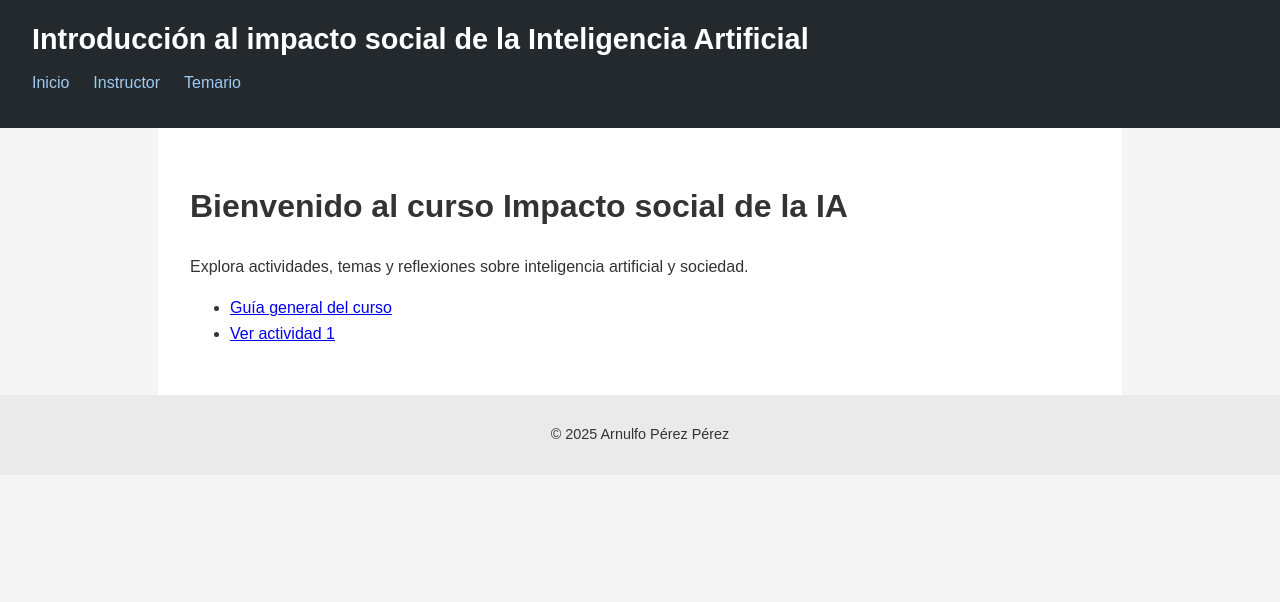
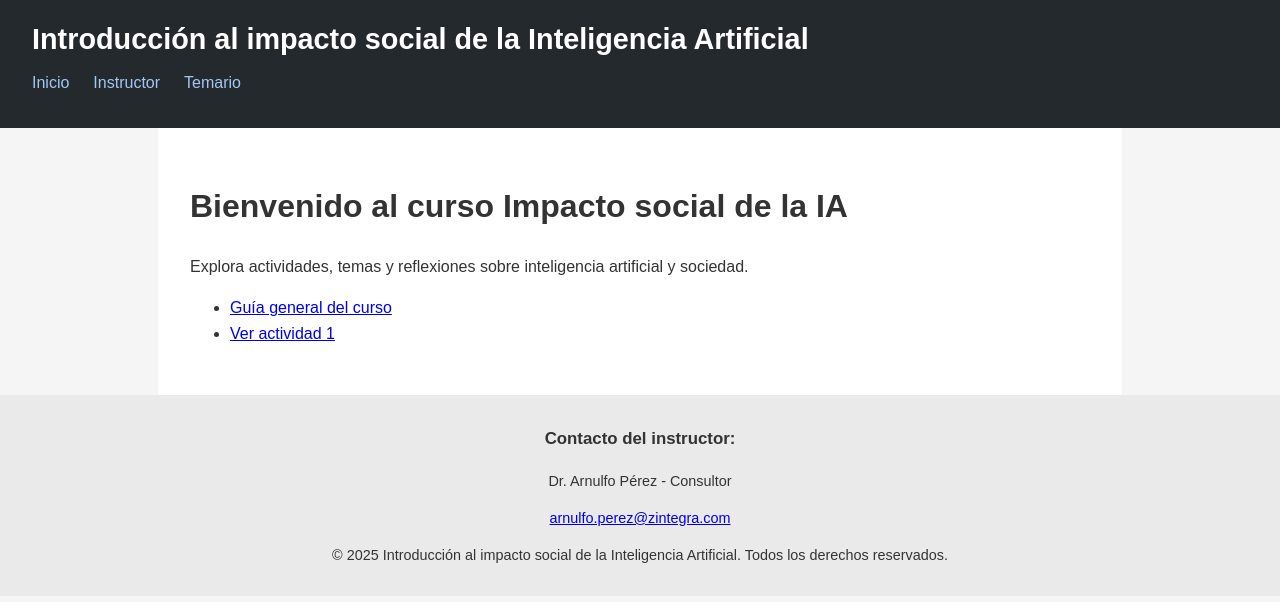
Before and after one commit to ArnulfoPerez/curso_ia, a Jekyll site: the page built from index.md, in a window 1280 px wide. Shown: the top 602 px of the page. Built offline with Jekyll 4.4.1, drawn with Linux system fonts in a browser that asks for light colours.

Commit message:
Update footer.html
deepseek

```diff
--- a/_includes/footer.html
+++ b/_includes/footer.html
@@ -1,3 +1,10 @@
-<footer>
-    <p>© 2025 Arnulfo Pérez Pérez</p>
+<footer class="site-footer">
+  <div class="instructor-contact">
+    <h3>Contacto del instructor:</h3>
+    <p>{{ site.instructor.name }} - {{ site.instructor.position }}</p>
+    <a href="mailto:{{ site.instructor.email }}">{{ site.instructor.email }}</a>
+  </div>
+    <div class="wrapper">
+      <p>© {{ 'now' | date: "%Y" }} {{ site.title }}. Todos los derechos reservados.</p>
+    </div>
 </footer>
```
